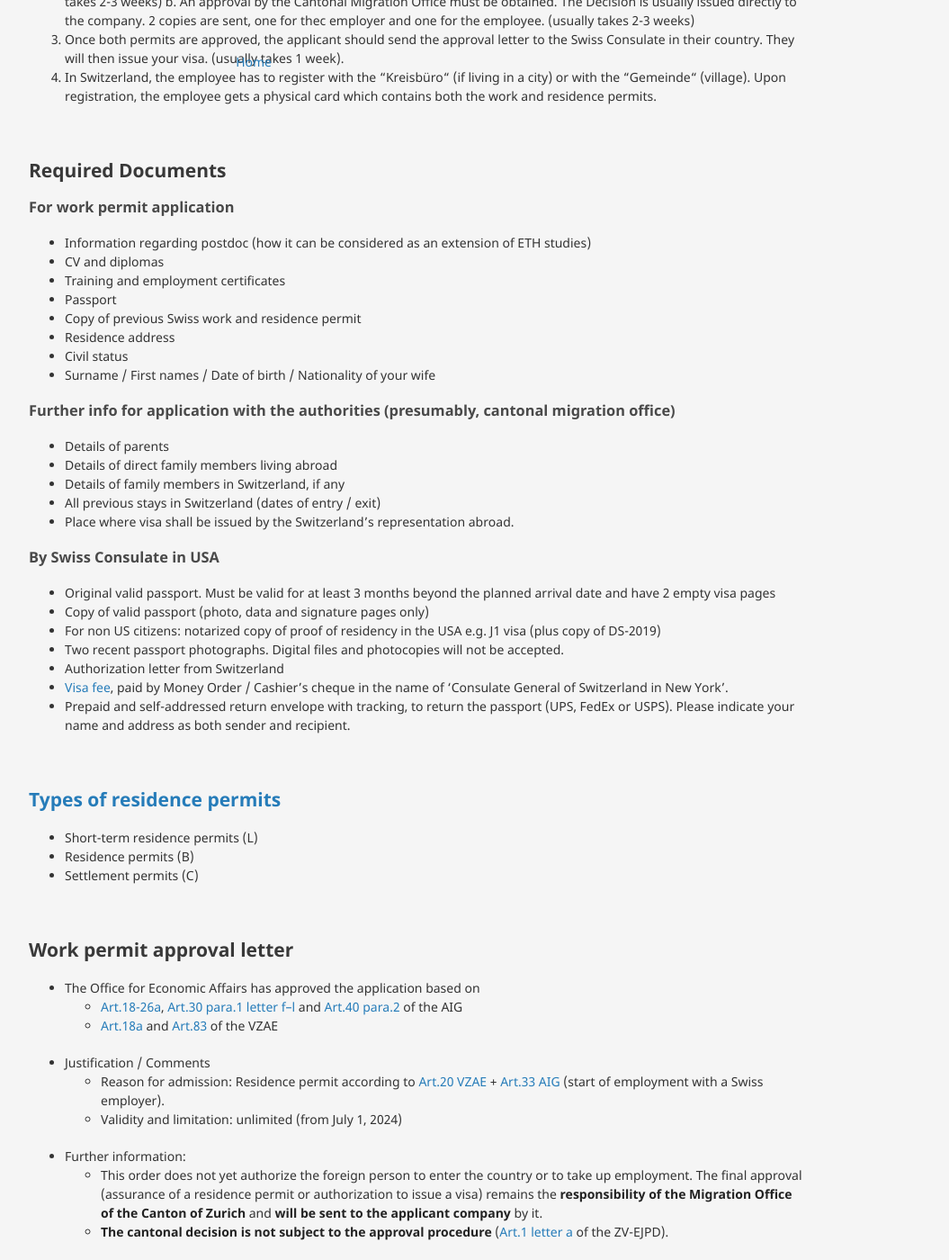
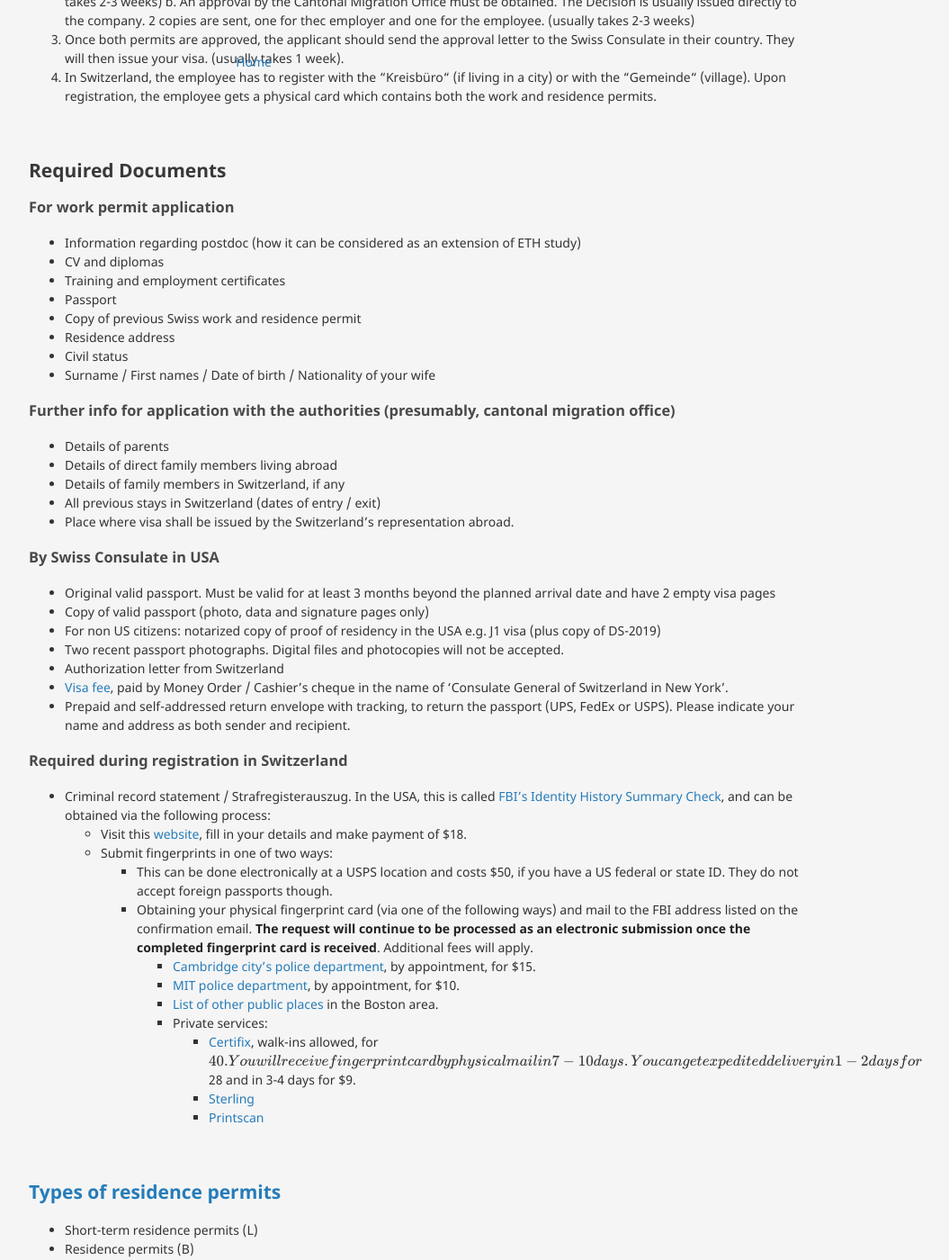
Before and after one commit to neeravkarani/personal, a Jekyll site: the page built from _posts/visa/2024-06-20-switzerland-work-visa.md, in a window 1280 px wide and 1400 px high, scrolled down 253 px. Shown: the whole window at 90% size, without its empty margins (178-1233 px from the left). Built offline with Jekyll 4.4.1, drawn with Linux system fonts in a browser that asks for light colours; some of the changed text lies outside the part shown.

Commit message:
added swiss visa details

```diff
--- a/_posts/visa/2024-06-20-switzerland-work-visa.md
+++ b/_posts/visa/2024-06-20-switzerland-work-visa.md
@@ -17,7 +17,7 @@ title: "Switzerland work visa"
 ## Required Documents
 
 ### For work permit application
- - Information regarding postdoc (how it can be considered as an extension of ETH studies)
+ - Information regarding postdoc (how it can be considered as an extension of ETH study)
  - CV and diplomas
  - Training and employment certificates
  - Passport
@@ -41,6 +41,20 @@ title: "Switzerland work visa"
  - Authorization letter from Switzerland
  - [Visa fee](https://www.fdfa.admin.ch/countries/usa/en/home/visa/entry-ch/more-90-days/fees-national.html), paid by Money Order / Cashier's cheque in the name of ‘Consulate General of Switzerland in New York’.
  - Prepaid and self-addressed return envelope with tracking, to return the passport (UPS, FedEx or USPS). Please indicate your name and address as both sender and recipient.
+
+### Required during registration in Switzerland
+ - Criminal record statement / Strafregisterauszug. In the USA, this is called [FBI's Identity History Summary Check](https://www.fbi.gov/how-we-can-help-you/more-fbi-services-and-information/identity-history-summary-checks), and can be obtained via the following process:
+      - Visit this [website](https://www.edo.cjis.gov/#/), fill in your details and make payment of $18.
+      - Submit fingerprints in one of two ways:
+        - This can be done electronically at a USPS location and costs $50, if you have a US federal or state ID. They do not accept foreign passports though.
+        - Obtaining your physical fingerprint card (via one of the following ways) and mail to the FBI address listed on the confirmation email. **The request will continue to be processed as an electronic submission once the completed fingerprint card is received**. Additional fees will apply.
+          - [Cambridge city's police department](https://www.cambridgema.gov/Services/fingerprintcards), by appointment, for $15.
+          - [MIT police department](https://police.mit.edu/fingerprinting), by appointment, for $10.
+          - [List of other public places](https://www.cambridgema.gov/-/media/Files/policedepartment/AlternateFingerPrintOffices_FINAL.pdf) in the Boston area.
+          - Private services:
+            - [Certifix](https://www.certifixlivescan.com/), walk-ins allowed, for $40. You will receive fingerprint card by physical mail in 7-10 days. You can get expedited delivery in 1-2 days for $28 and in 3-4 days for $9.
+            - [Sterling](https://sterlingidentity.com/individuals/)
+            - [Printscan](https://printscan.com/)
 
 <br>
 
@@ -94,14 +108,22 @@ The Migration Office of the Canton of Zurich, based on Article 40 of the Federal
     - 12.04.2024 Initial offer
     - 15.04.2024 Final offer accepted
  - 13.05.2024 Contract signed
- - 28.05.2024 **Filed work permit and visa application**
+ - 28.05.2024 Filed work permit and visa application
  - 13.06.2024 Received work permit approval letter
  - 27.06.2024 Called cantonal migration office to request expedition
- - 28.06.2024 **Received visa authorization letter from cantonal migration office**
+ - 28.06.2024 Received visa authorization letter from cantonal migration office
  - 28.06.2024 Wrote to Swiss consulate in NYC, requesting instructions for getting visa stamp
  - 28.06.2024 Received email response from Swiss consulate. Preparing documents to be sent to them
- - xx.xx.2024 Sent required documents to Swiss consulate in NYC
+ - 29.06.2024 Sent passport + required documents to Swiss consulate in NYC. ($100 visa fee + $67 courier)
+ - 01.07.2024 Passport +  documents reached Swiss consulate in NYC
+ - xx.xx.2024 Passport dispatched by Swiss consulate in NYC
  - xx.xx.2024 Received Visa from Swiss consulate in NYC
+
+## Kruti's timeline
+ - 29.06.2024 Sent application + required documents to Swiss consulate in NYC. ($100 visa fee)
+ - 01.07.2024 Application +  documents reached Swiss consulate in NYC.
+ - 01.07.2024 Applied for FBI's Identity History Summary Check ($18 fee)
+ - 01.07.2024 Recorded fingerprints at [Certifix](https://www.certifixlivescan.com/) ($40 basic fee + $28 for expedited delivery)
 
 <br>
 
```
